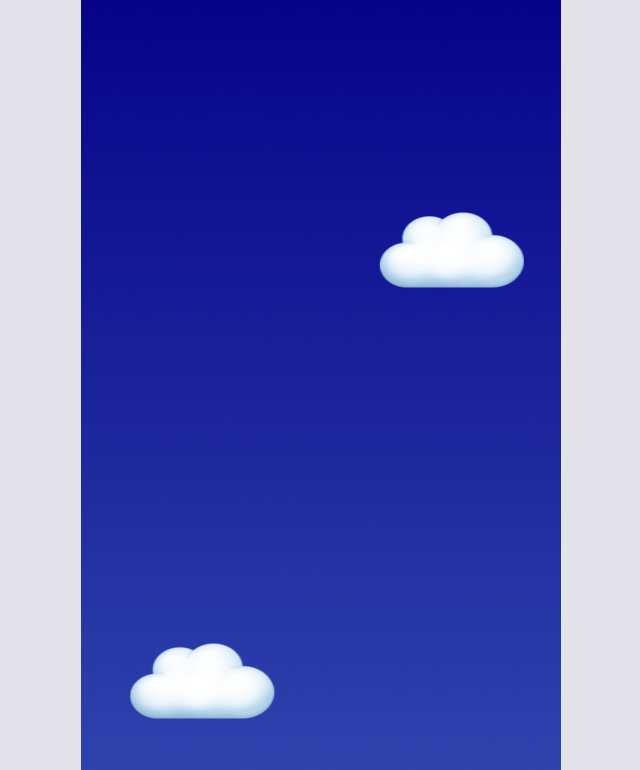
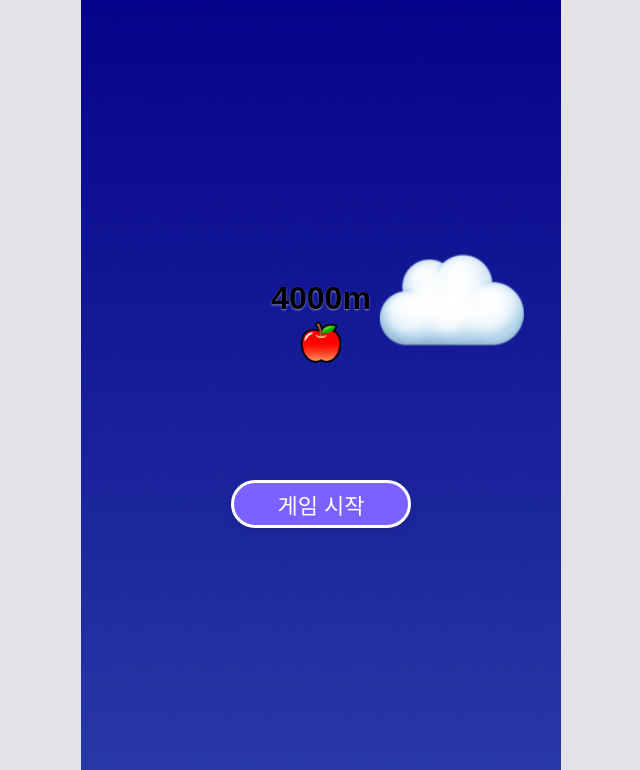
Before and after one commit to whdjh/Rapportlabs, a Next.js app: page / in a window 1280 px wide. Shown: the top 770 px of the page, without its empty margins (319-959 px from the left). Built offline with nearby package versions, Linux system fonts and the light colour scheme.

Commit message:
feat: UI구성

```diff
--- a/src/pages/index.tsx
+++ b/src/pages/index.tsx
@@ -1,31 +1,103 @@
+import React from 'react'
+import { MobileContainer } from '@/components/MobileLayoutContainer'
+
 const METRIC = {
   BG_HEIGHT: 5000,
-  APPLE_HEIGHT: 50,
+  APPLE_SIZE: 50,
+  CONTAINER_WIDTH: 480,
+  FINISH_LINE_HEIGHT: 30,
+  FINISH_LINE_MB: 640,
+  APPLE_START_DISTANCE: 4000, // m
 }
 
 export default function Home() {
+  const appleX = (METRIC.CONTAINER_WIDTH - METRIC.APPLE_SIZE) / 2
+  const finishLineY = METRIC.BG_HEIGHT - METRIC.FINISH_LINE_HEIGHT - METRIC.FINISH_LINE_MB
+  const appleY = finishLineY - METRIC.APPLE_START_DISTANCE - METRIC.APPLE_SIZE
+
   return (
-    <>
-      <div style={{position: 'relative', width: '100%', height: METRIC.BG_HEIGHT}}>
-        <img
-          src={'/background.png'}
-          width={'100%'}
-          height={METRIC.BG_HEIGHT}
-          draggable={false}
-        />
+    <MobileContainer>
+      <div
+        style={{
+          position: 'relative',
+          width: METRIC.CONTAINER_WIDTH,
+          height: METRIC.BG_HEIGHT,
+          margin: '0 auto',
+          background: `url('/background.png') no-repeat center top / cover`,
+          overflow: 'hidden',
+        }}
+      >
+        {/* 도착선 */}
         <div
           style={{
             position: 'absolute',
             left: 0,
-            right: 0,
-            height: 30,
+            top: finishLineY,
+            width: METRIC.CONTAINER_WIDTH,
+            height: METRIC.FINISH_LINE_HEIGHT,
             backgroundColor: '#EC083F',
-            // FIXME: top 값을 적절히 조절하여 도착선과 사과의 시작점 사이의 거리가 4000px 차이나게 해주세요
-            // 현재는 도착선을 임의로 최하단에 붙여놨습니다
-            top: 5000,
+            zIndex: 2,
           }}
         />
+        {/* 사과와 거리 */}
+        <div
+          style={{
+            position: 'absolute',
+            left: appleX,
+            top: appleY,
+            width: METRIC.APPLE_SIZE,
+            height: METRIC.APPLE_SIZE,
+            display: 'flex',
+            flexDirection: 'column',
+            alignItems: 'center',
+            zIndex: 3,
+            userSelect: 'none',
+          }}
+        >
+          <span
+            style={{
+              fontWeight: 700,
+              fontSize: 32,
+              color: '#000',
+              marginBottom: 2,
+              textShadow: '0 1px 2px #fff8',
+            }}
+          >
+            4000m
+          </span>
+          <img
+            src={'/apple.png'}
+            width={METRIC.APPLE_SIZE}
+            height={METRIC.APPLE_SIZE}
+            draggable={false}
+            alt="사과"
+            style={{ display: 'block' }}
+          />
+        </div>
+        {/* 게임 시작 버튼 */}
+        <button
+          style={{
+            position: 'absolute',
+            left: '50%',
+            top: appleY + METRIC.APPLE_SIZE + 150,
+            transform: 'translateX(-50%)',
+            width: 180,
+            height: 48,
+            borderRadius: 24,
+            border: '3px solid #fff',
+            background: '#7B61FF',
+            color: '#fff',
+            fontSize: 22,
+            fontWeight: 500,
+            boxShadow: '0 2px 8px #0002',
+            cursor: 'pointer',
+            zIndex: 10,
+            userSelect: 'none',
+          }}
+        >
+          게임 시작
+        </button>
       </div>
-    </>
-  );
+    </MobileContainer>
+  )
 }
```
Also changed, not shown: 1 other file (tests, documents, lock files or other folders).
